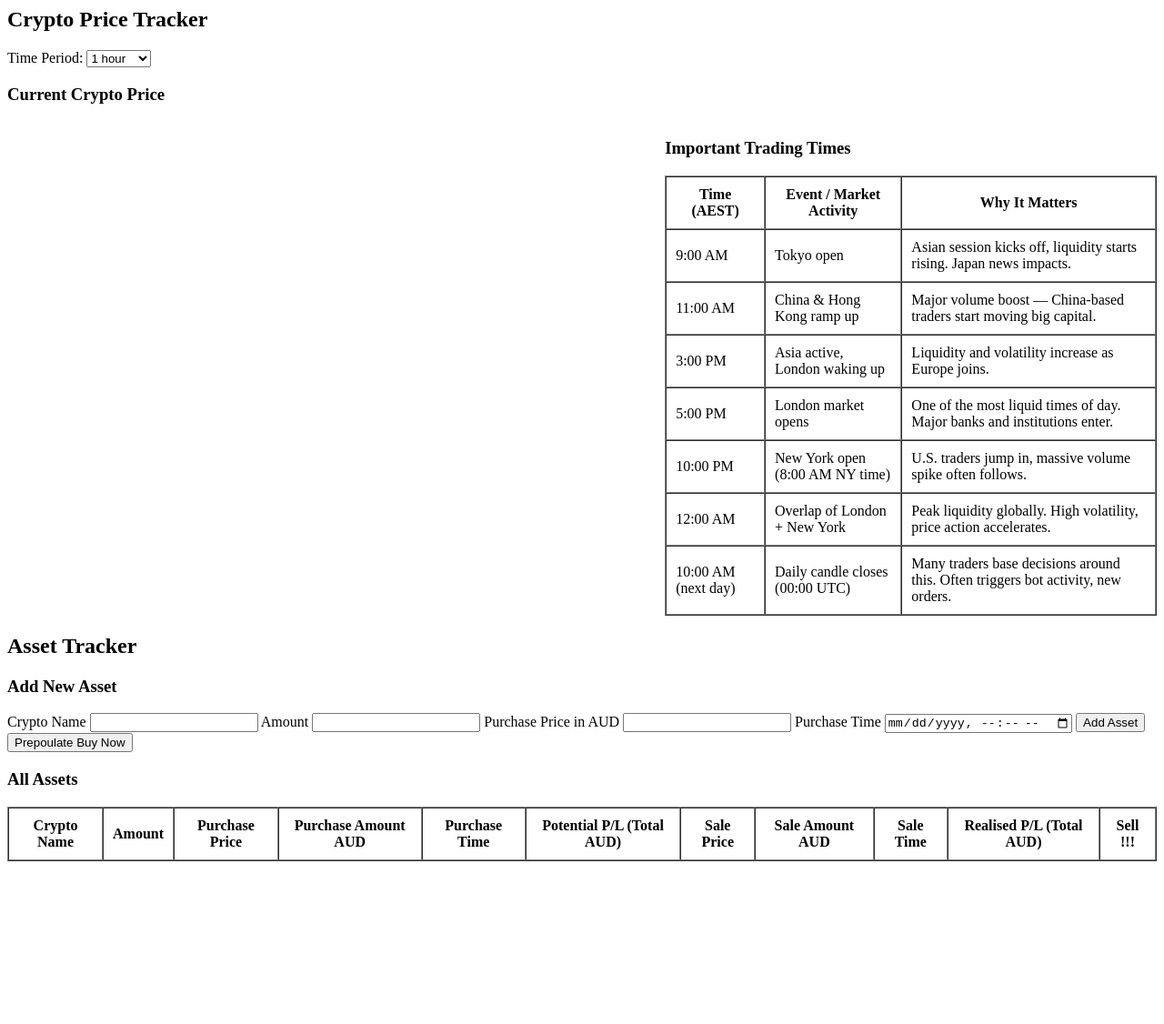
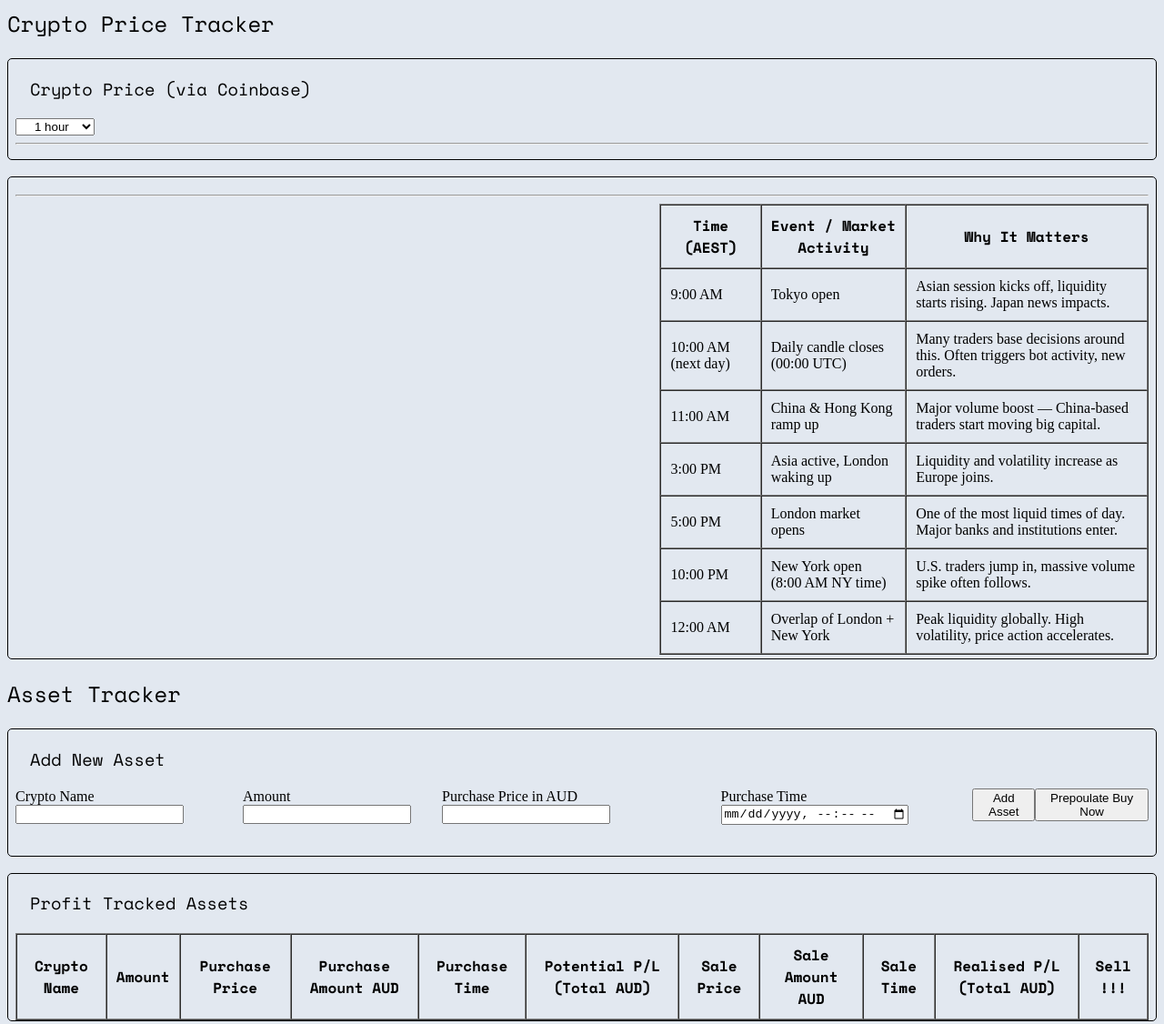
Before and after one commit to wrong-commit/kafka-crypto-price-tracker, a plain HTML site: page crypto-price-fe/index.html in a window 1280 px wide. Shown: the whole page at 91% size. Before the commit the page ends 955 px from the top, so only its background shows below. Drawn offline with nearby package versions, Linux system fonts and the light colour scheme; no server answers.

Commit message:
Improve styling a bit

```diff
--- a/crypto-price-fe/index.html
+++ b/crypto-price-fe/index.html
@@ -25,10 +25,40 @@
             height: 500px;
         }
     </style>
+    <!-- Font for Headers -->
+    <link rel="preconnect" href="https://fonts.googleapis.com">
+    <link rel="preconnect" href="https://fonts.gstatic.com" crossorigin>
+    <link href="https://fonts.googleapis.com/css2?family=Space+Mono:ital,wght@0,400;0,700;1,400;1,700&display=swap"
+        rel="stylesheet">
+    <style>
+        /* Style for monospace font */
+        .space-mono-regular {
+            font-family: "Space Mono", monospace;
+            font-weight: 400;
+            font-style: normal;
+        }
+
+        /* Style for box */
+        .box {
+            border: 1px solid black;
+            padding: 0 0.5rem 0 0.5rem;
+            border-radius: 5px;
+        }
+
+        /* Pad  */
+        .box>h3,
+        #duration {
+            padding-left: 1rem;
+        }
+    </style>
 </head>
+
+<body style="background-color: oklch(92.9% 0.013 255.508);">
     <div>
-    <h2>Crypto Price Tracker</h2>
-    <span>Time Period: </span>
+        <h2 class="space-mono-regular">Crypto Price Tracker</h2>
+        <div class="box">
+            <h3 class="space-mono-regular">Crypto Price (via Coinbase)</h3>
+            <!-- <span>Time Period: </span> -->
             <select id="duration">
                 <option value="5m">5 min</option>
                 <option value="1h" selected>1 hour</option>
@@ -39,15 +69,19 @@
                 <!-- 365 * 24  -->
                 <option value="8760h">1 year</option>
             </select>
-    <h3>Current Crypto Price</h3>
+            <hr />
             <ul id="prices">
             </ul>
+        </div>
+        <br />
+        <div class="box">
+            <h3 id="chart_title" class="space-mono-regular"></h3>
+            <hr />
             <div style="display: flex; flex: 1 0 auto">
                 <div id="chart"></div>
                 <div>
-            <h3>Important Trading Times</h3>
                     <table border="1" cellpadding="10" cellspacing="0">
-                <thead>
+                        <thead class="space-mono-regular">
                             <tr>
                                 <th>Time (AEST)</th>
                                 <th>Event / Market Activity</th>
@@ -59,6 +93,12 @@
                                 <td>9:00 AM</td>
                                 <td>Tokyo open</td>
                                 <td>Asian session kicks off, liquidity starts rising. Japan news impacts.</td>
+                            </tr>
+                            <tr>
+                                <td>10:00 AM (next day)</td>
+                                <td>Daily candle closes (00:00 UTC)</td>
+                                <td>Many traders base decisions around this. Often triggers bot activity, new orders.
+                                </td>
                             </tr>
                             <tr>
                                 <td>11:00 AM</td>
@@ -85,32 +125,45 @@
                                 <td>Overlap of London + New York</td>
                                 <td>Peak liquidity globally. High volatility, price action accelerates.</td>
                             </tr>
-                  <tr>
-                    <td>10:00 AM (next day)</td>
-                    <td>Daily candle closes (00:00 UTC)</td>
-                    <td>Many traders base decisions around this. Often triggers bot activity, new orders.</td>
-                  </tr>
                         </tbody>
                     </table>
                 </div>
             </div>
-    <h2>Asset Tracker</h2>
-    <h3>Add New Asset</h3>
-    <form id="assetForm" action="/assets" method="POST">
+        </div>
+        <h2 class="space-mono-regular">Asset Tracker</h2>
+        <div class="box">
+            <h3 class="space-mono-regular">Add New Asset</h3>
+            <form id="assetForm" action="/assets" method="POST" style="display: flex; justify-content: space-around;">
+                <div>
                     <label for="cryptoId">Crypto Name</label>
                     <input name="cryptoId" />
+                </div>
+                <div>
                     <label for="amount">Amount</label>
                     <input name="amount" />
+                </div>
+                <div>
                     <label for="purchasePrice">Purchase Price in AUD</label>
                     <input name="purchasePrice" />
+                </div>
+                <div>
                     <label for="purchaseTime">Purchase Time</label>
                     <input name="purchaseTime" type="datetime-local" />
+                </div>
+                <div>
                     <button id="btnAddAsset" type="submit">Add Asset</button>
+                </div>
+                <div>
                     <button id="btnPrepopulateAssetForm" type="button">Prepoulate Buy Now</button>
+                </div>
             </form>
-    <h3>All Assets</h3>
+            <br />
+        </div>
+        <br />
+        <div class="box">
+            <h3 class="space-mono-regular">Profit Tracked Assets</h3>
             <table border="1" cellpadding="10" cellspacing="0" width="100%">
-        <thead>
+                <thead class="space-mono-regular">
                     <th>Crypto Name</th>
                     <th>Amount</th>
                     <th>Purchase Price</th>
@@ -127,6 +180,7 @@
                     <!-- Generated by loadAssets() -->
                 </tbody>
             </table>
+        </div>
     </div>
 
     <script>
@@ -156,7 +210,7 @@
                 console.log("Error fetching main crypto prices")
                 return;
             }
-        if(window.SELECTED_CRYPTO === '') {
+            if (window.SELECTED_CRYPTO === '') {
                 changeCrypto(cryptoPrices[0].name)
             }
             // Clear HTML of #prices
@@ -189,7 +243,7 @@
                 //           100,000 - 120,000 = -20,000. This is wrong, price went up 20,000
                 //           120,000 - 100,000 = 20,000. This is correct, price went up 20,000
                 //           priceChange > 0, so up not down
-            const priceChange = currentPrice['price'] - previousPrice['price']
+                const priceChange = (currentPrice['price'] - previousPrice['price']).toFixed(2)
                 // Set to 'stable', 'up', or 'down' based on price change
                 const upOrDown = priceChange === 0 ? 'stable' : (priceChange > 0 ? "up" : "down")
                 trackerNode.className = upOrDown
@@ -261,7 +315,7 @@
                 // Unrealised profit and loss
                 const tdUnrealisedProfitLoss = document.createElement('td')
                 {
-                if(asset['status'] === 'held') {
+                    if (asset['status'] === 'held') {
                         // Purchase Price - current Price
                         // purchased 120,000, sold 100,000. Unrealised profit for 20,000
                         const currentPrice = currentPrices.filter(x => x.name === asset['name'])[0];
@@ -283,7 +337,7 @@
                 // Realise Profits
                 const tdRealisedProfitLoss = document.createElement('td')
                 {
-                if(asset['status'] === 'sold') {
+                    if (asset['status'] === 'sold') {
                         // Purchase Price - Sale Price
                         // purchased 100,000, sold 120,000. Realised profit for 20,000
                         const currentPrice = currentPrices.filter(x => x.name === asset['name'])[0];
@@ -297,7 +351,7 @@
                 const btnSell = document.createElement('button')
                 tdSell.appendChild(btnSell)
                 btnSell.textContent = 'Sell!'
-            btnSell.addEventListener('click', e=> {
+                btnSell.addEventListener('click', e => {
                     fetch(`http://localhost:8082/sellAsset?assetId=${asset['_id']}`, {
                         method: 'POST',
                     }).then(response => {
@@ -311,7 +365,7 @@
                         })
                 })
 
-            tr.append(tdName, tdAmount, tdPurchasePrice, tdPurchaseAmount, tdPurchaseTime, tdUnrealisedProfitLoss, tdSalePrice, tdSaleAmount, tdSaleTime,  tdRealisedProfitLoss, tdSell)
+                tr.append(tdName, tdAmount, tdPurchasePrice, tdPurchaseAmount, tdPurchaseTime, tdUnrealisedProfitLoss, tdSalePrice, tdSaleAmount, tdSaleTime, tdRealisedProfitLoss, tdSell)
 
             }
         }
@@ -321,7 +375,8 @@
          * Important trading times are shown on the graph
          */
         async function drawCryptoPriceGraph(cryptoId) {
-        if(cryptoId === '' || cryptoId == undefined) return;
+            if (cryptoId === '' || cryptoId == undefined) return;
+            document.getElementById('chart_title').textContent = `${cryptoId} Coin Price AUD`
             const duration = document.getElementById("duration").value;
             const data = await fetch(`http://localhost:8082/changes?cryptoId=${cryptoId}&duration=${duration}&all=true`)
                 .then(response => {
@@ -350,7 +405,7 @@
             const maxPrice = Math.max(...prices);
             // Populate [{yAxis: number, label: {formatter: string} }]
             const importantTimes = data.map(item => new Date(item.time * 1000))
-            .reduce((prev,curr,idx,arr) => {
+                .reduce((prev, curr, idx, arr) => {
                     let label = undefined
                     // 9:00 am
                     switch (curr.getHours()) {
@@ -383,12 +438,12 @@
                             break
                         }
                     }
-                if(label == undefined) {
+                    if (label == undefined) {
                         return prev;
-                } else if( prev.filter(x=>x['label']['formatter'] === label).length > 0) {
+                    } else if (prev.filter(x => x['label']['formatter'] === label).length > 0) {
                         return prev;
                     }
-                return [...prev, { xAxis: curr.getTime(), label: { formatter: label, position:'middle' }} ]
+                    return [...prev, { xAxis: curr.getTime(), label: { formatter: label, position: 'middle' } }]
                 }, [])
 
             // Add a small buffer (e.g., 1% of the range or a fixed value)
@@ -396,9 +451,6 @@
             const buffer = range === 0 ? 1 : range * 0.1; // Prevent zero-range issues
             // Line chart with vertical mark lines
             const option = {
-            title: {
-                text: `${cryptoId} Stock Price AUD`
-            },
                 tooltip: {
                     trigger: 'axis',
                     formatter: params => {
@@ -470,7 +522,7 @@
             e.preventDefault(); // prevent page reload
             const formData = new FormData(e.target);
             // Convert datetime-local into unix epoch
-        formData.set('purchaseTime', new Date(document.querySelector('#assetForm > [name="purchaseTime"]').value).getTime() / 1000)
+            formData.set('purchaseTime', new Date(document.querySelector('#assetForm [name="purchaseTime"]').value).getTime() / 1000)
             // Set purchase amount to two decimal places
             formData.set('purchasePrice', formData.get('purchasePrice'))
             fetch(`http://localhost:8082/assets`, {
@@ -488,27 +540,28 @@
         });
 
         // Event handler on #assetForm>[name="purchasePrice"] to set to two decimal points
-    document.querySelector('#assetForm > [name="purchasePrice"]').addEventListener('change', e => e.target.value = Number.parseFloat(e.target.value).toFixed(2))
+        document.querySelector('#assetForm [name="purchasePrice"]').addEventListener('change', e => e.target.value = Number.parseFloat(e.target.value).toFixed(2))
 
         // Event handler on #btnPrepopulateAssetForm to prepoulate the add asset form with current values
         // for the selected stock. Essentially a day trade button, but useful for development too.
-    document.getElementById('btnPrepopulateAssetForm').addEventListener('click', e=> {
+        document.getElementById('btnPrepopulateAssetForm').addEventListener('click', e => {
             const now = new Date();
             // Set crypto to selected crypto
-        document.querySelector('#assetForm > [name="cryptoId"]').value = window.SELECTED_CRYPTO
+            document.querySelector('#assetForm [name="cryptoId"]').value = window.SELECTED_CRYPTO
             // Reset purchase price to current maximum. Evilly get current price from stock ticker
-        if(window.SELECTED_CRYPTO){
-            document.querySelector('#assetForm > [name="purchasePrice"]').value = document.querySelector(`#prices_${window.SELECTED_CRYPTO}`).textContent.split(':')[1].split(' ')[0]
+            if (window.SELECTED_CRYPTO) {
+                document.querySelector('#assetForm [name="purchasePrice"]').value = document.querySelector(`#prices_${window.SELECTED_CRYPTO}`).textContent.split(':')[1].split(' ')[0]
             }
             // Set purchase time to now
-        document.querySelector('#assetForm > [name="purchaseTime"]').value = now.getFullYear() + '-' +
+            document.querySelector('#assetForm [name="purchaseTime"]').value = now.getFullYear() + '-' +
                 String(now.getMonth() + 1).padStart(2, '0') + '-' +
                 String(now.getDate()).padStart(2, '0') + 'T' +
                 String(now.getHours()).padStart(2, '0') + ':' +
                 String(now.getMinutes()).padStart(2, '0');
 
             // Reset amount to 0 and focus
-        document.querySelector('#assetForm > [name="amount"]').value = ''
-        document.querySelector('#assetForm > [name="amount"]').focus()
+            document.querySelector('#assetForm [name="amount"]').value = ''
+            document.querySelector('#assetForm [name="amount"]').focus()
         })
     </script>
+</body>
```
Also changed, not shown: screenshots/beta-5.png (added), 1 other file. Lines whose indentation alone changed are shown as unchanged.
